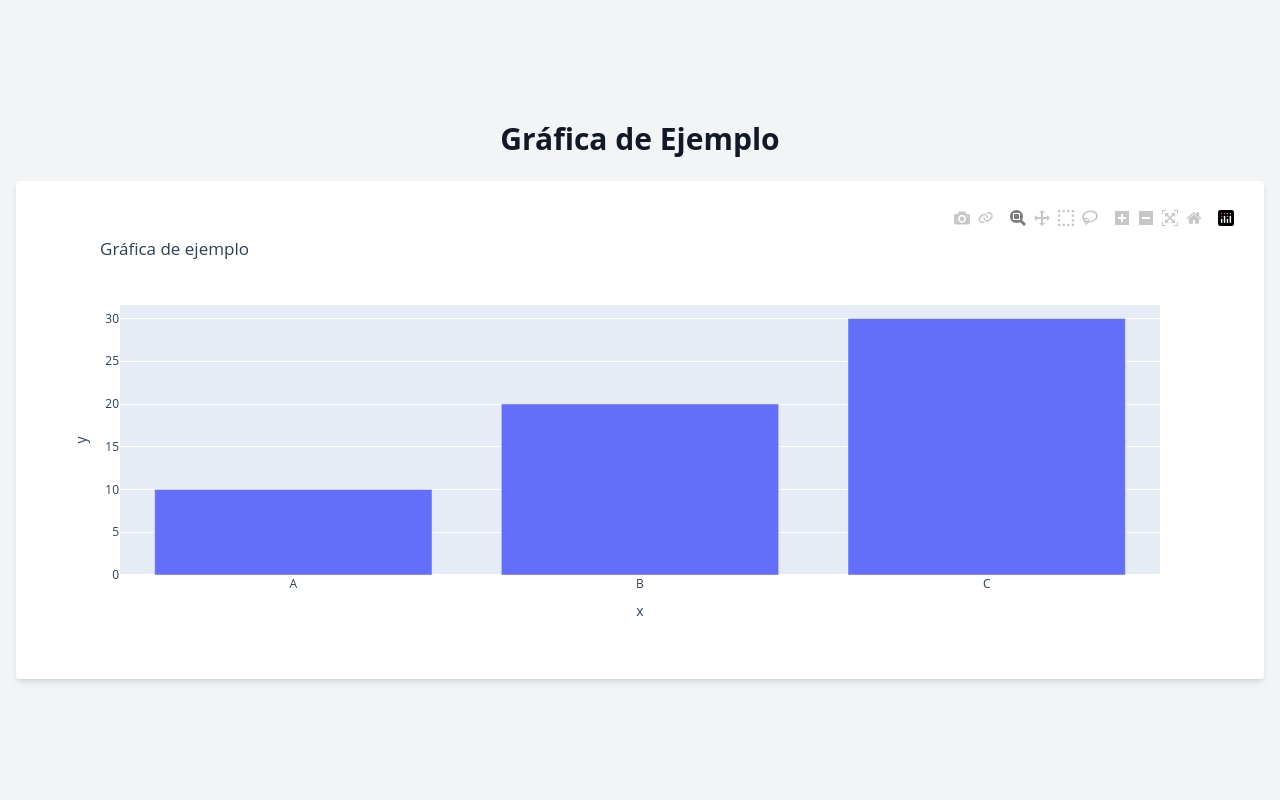
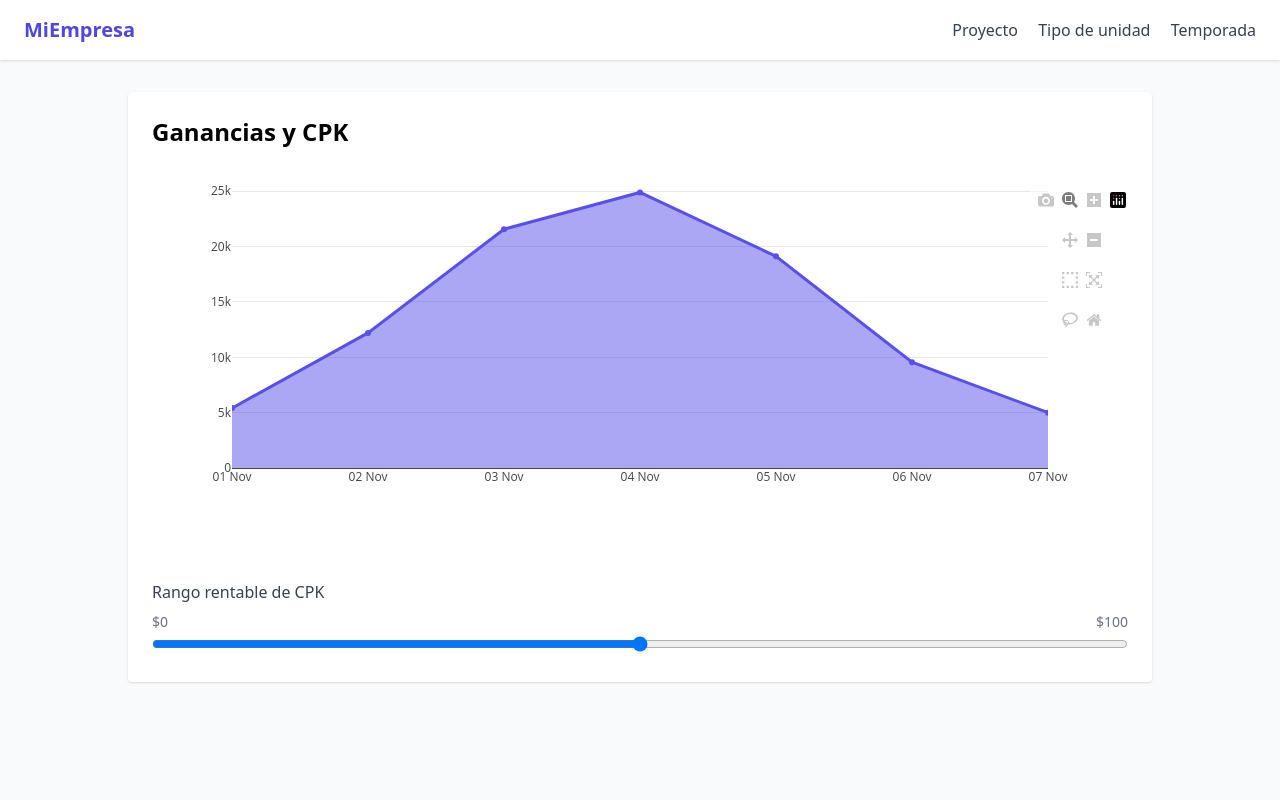
Before and after one commit to Couttolenc01/PyTrack, a Flask app: page / in a window 1280 px wide. Run offline with Flask 3, Linux system fonts and the light colour scheme; some libraries are stand-ins or nearby versions.

Commit message:
Arreglando grafica principal

```diff
--- /dev/null
+++ b/app/static/js/graph.js
@@ -0,0 +1,32 @@
+const graphDiv = document.getElementById('graph');
+const cpkRange = document.getElementById('cpkRange');
+
+function generateData(cpk) {
+  const x = ['01 Nov', '02 Nov', '03 Nov', '04 Nov', '05 Nov', '06 Nov', '07 Nov'];
+  const base = 15000;
+  const y = x.map((_, i) => base + Math.sin(i + cpk / 10) * 10000);
+  return [{
+    x,
+    y,
+    type: 'scatter',
+    fill: 'tozeroy',
+    line: { color: 'rgba(88, 80, 236, 1)', width: 3 }
+  }];
+}
+
+function drawGraph(cpk) {
+  Plotly.newPlot(graphDiv, generateData(cpk), {
+    title: '',
+    margin: { t: 10 },
+    xaxis: { title: '', showgrid: false },
+    yaxis: { title: '', gridcolor: '#e5e7eb' },
+    paper_bgcolor: 'white',
+    plot_bgcolor: 'white'
+  });
+}
+
+drawGraph(cpkRange.value);
+
+cpkRange.addEventListener('input', () => {
+  drawGraph(cpkRange.value);
+});
--- a/app/templates/graph.html
+++ b/app/templates/graph.html
@@ -3,19 +3,48 @@
   <head>
     <meta charset="UTF-8" />
     <meta name="viewport" content="width=device-width, initial-scale=1.0" />
-  <title>Gráfica con Plotly</title>
-  <!-- Tailwind CSS CDN -->
+    <title>Impacto del CPK</title>
     <script src="https://cdn.tailwindcss.com"></script>
+    <script src="https://cdn.plot.ly/plotly-latest.min.js"></script>
   </head>
-<body class="bg-gray-100 text-gray-900 flex items-center justify-center min-h-screen">
+  <body class="bg-gray-50 min-h-screen">
+    <!-- Navbar -->
+    <nav class="bg-white shadow px-6 py-4 flex justify-between items-center">
+      <div class="text-xl font-bold text-indigo-600">MiEmpresa</div>
+      <div class="space-x-4">
+        <a href="/proyecto" class="text-gray-700 hover:text-indigo-600">Proyecto</a>
+        <a href="/unidad" class="text-gray-700 hover:text-indigo-600">Tipo de unidad</a>
+        <a href="/temporada" class="text-gray-700 hover:text-indigo-600">Temporada</a>
+      </div>
+    </nav>
 
-  <div class="container mx-auto px-4">
-    <h1 class="text-3xl font-bold mb-6 text-center">Gráfica de Ejemplo</h1>
-    <div class="bg-white shadow-md rounded p-6">
-      <!-- Aquí se inserta la gráfica desde Flask -->
-      {{ plot_div | safe }}
+    <!-- Main content -->
+    <main class="max-w-5xl mx-auto p-6 mt-8 bg-white shadow rounded">
+      <h2 class="text-2xl font-semibold mb-4">Ganancias y CPK</h2>
+
+      <!-- Gráfica -->
+      <div id="graph" class="w-full h-96"></div>
+
+      <!-- Slider -->
+      <div class="mt-8">
+        <label for="cpkRange" class="block text-gray-700 font-medium mb-2">
+          Rango rentable de CPK
+        </label>
+        <div class="flex justify-between text-sm text-gray-500">
+          <span>$0</span>
+          <span>$100</span>
         </div>
+        <input
+          type="range"
+          min="0"
+          max="100"
+          value="50"
+          class="w-full mt-1"
+          id="cpkRange"
+        />
       </div>
+    </main>
 
+    <script src="{{ url_for('static', filename='js/graph.js') }}"></script>
   </body>
 </html>
--- a/run.py
+++ b/run.py
@@ -1,3 +1,4 @@
+from flask import Flask
 from app import create_app
 
 app = create_app()
```
Lines whose indentation alone changed are shown as unchanged.
